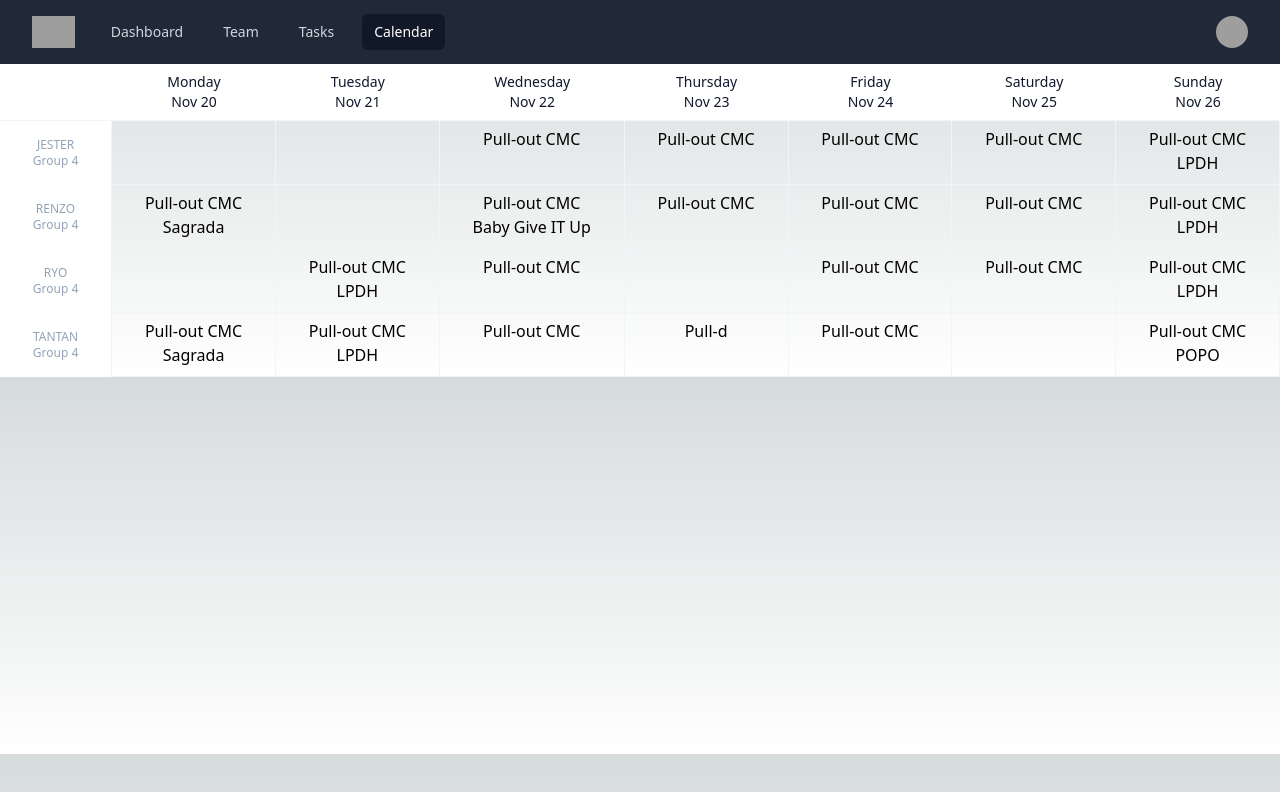
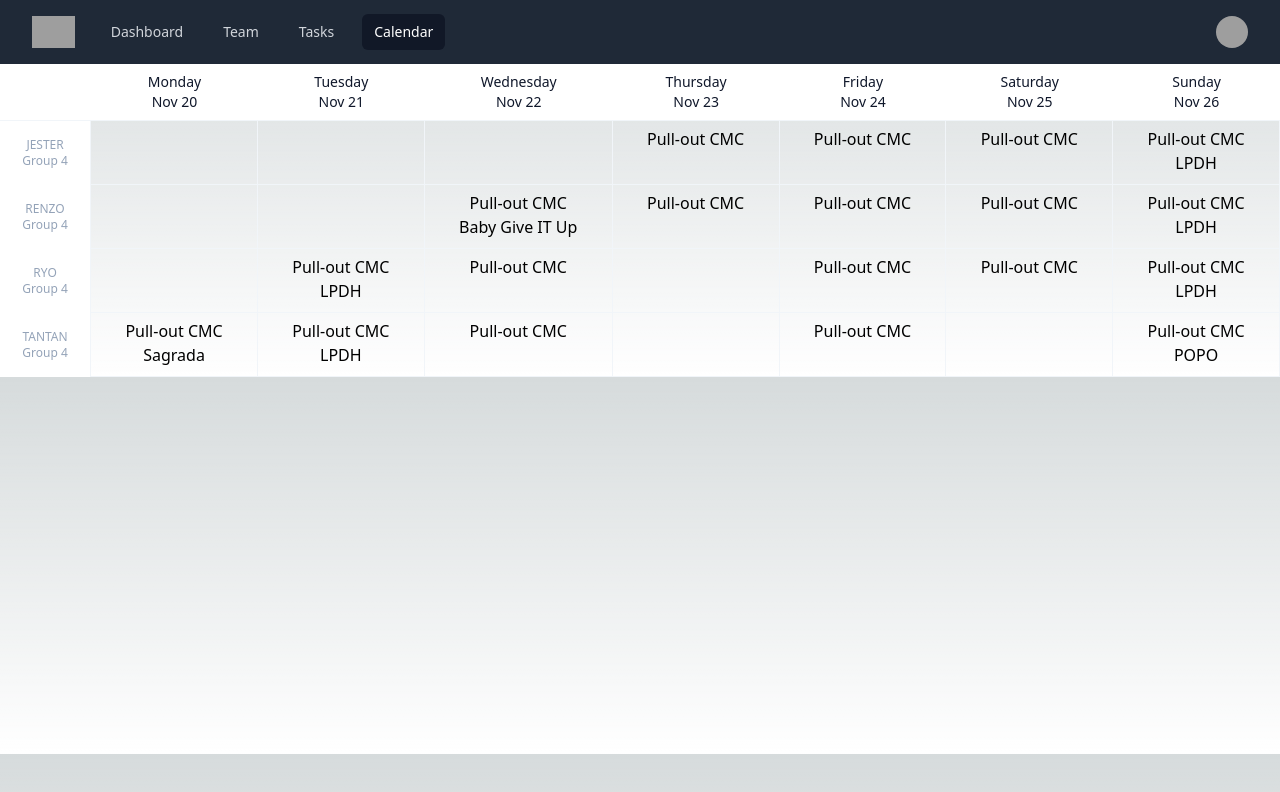
Before and after one commit to Photons3/service-engineers-sched, a Next.js app: page /calendar in a window 1280 px wide. Shown: the top 792 px of the page. Built offline with nearby package versions, Linux system fonts and the light colour scheme; grey boxes are pictures that could not be loaded.

Commit message:
minor bug fixes

```diff
--- a/src/DUMMY_DATA/DUMMY_SERVICE_IT.js
+++ b/src/DUMMY_DATA/DUMMY_SERVICE_IT.js
@@ -9,11 +9,11 @@ export const DUMMY_SERVICE_IT = [
     weekItineraries: [
       {
         date: new DATE_CLASS(2, 12, 2023).dateTime.ts,
-        list: [{ details: "Pull-out CMC" }, { details: "LPDH" }],
+        list: [{ details: "Pull-out CMC sada sda  dasd" }, { details: "LPDH" }],
       },
       {
-        date: new DATE_CLASS(22, 11, 2023).dateTime.ts,
-        list: [{ details: "Pull-out CMC" }],
+        date: new DATE_CLASS(27, 11, 2023).dateTime.ts,
+        list: [{ details: "Pull-out CMC asdadadasdasd ad" }],
       },
       {
         date: new DATE_CLASS(23, 11, 2023).dateTime.ts,
@@ -40,7 +40,7 @@ export const DUMMY_SERVICE_IT = [
     week: 47,
     weekItineraries: [
       {
-        date: new DATE_CLASS(20, 11, 2023).dateTime.ts,
+        date: new DATE_CLASS(28, 11, 2023).dateTime.ts,
         list: [{ details: "Pull-out CMC" }, { details: "Sagrada" }],
       },
       {
@@ -76,7 +76,7 @@ export const DUMMY_SERVICE_IT = [
     week: 47,
     weekItineraries: [
       {
-        date: new DATE_CLASS(27, 11, 2023).dateTime.ts,
+        date: new DATE_CLASS(1, 12, 2023).dateTime.ts,
         list: [{ details: "Pull-out CMC" }, { details: "Sagrada" }],
       },
       {
@@ -120,7 +120,7 @@ export const DUMMY_SERVICE_IT = [
         list: [{ details: "Pull-out CMC" }],
       },
       {
-        date: new DATE_CLASS(23, 11, 2023).dateTime.ts,
+        date: new DATE_CLASS(3, 12, 2023).dateTime.ts,
         list: [{ details: "Pull-d" }],
       },
       {
--- a/src/components/Calendar/CalendarMainRow.jsx
+++ b/src/components/Calendar/CalendarMainRow.jsx
@@ -4,10 +4,7 @@ import { SelectedDatesContext } from "../../store/SelectedDates";
 
 import classNames from "../../helpers/classNames";
 
-export default function CalendarMainRow({ currentIndex }) {
-  const selectedDatesCtx = useContext(SelectedDatesContext);
-  const weekDatesString = selectedDatesCtx.dateTime.weekDatesStringFormatted();
-
+export default function CalendarMainRow({ currentIndex, weekDatesString }) {
   // ADD 2 to Current Index to hit the right columm
   const columnStart = currentIndex + 2;
 
@@ -16,11 +13,11 @@ export default function CalendarMainRow({ currentIndex }) {
       <div
         className={classNames(
           `col-start-[${columnStart}]`,
-          "row-start-[1] sticky top-0 z-10 bg-white dark:bg-gradient-to-b dark:from-slate-600 dark:to-slate-700 border-slate-100 dark:border-black/10 bg-clip-padding text-slate-900 dark:text-slate-200 border-b text-sm font-medium py-2"
+          "row-start-[1] sticky top-0 z-10 bg-white dark:bg-gradient-to-b dark:from-slate-600 dark:to-slate-700 border-slate-100 dark:border-black/10 bg-clip-padding text-slate-900 dark:text-slate-200 border-b text-sm font-medium py-2 px-6"
         )}
       >
-        {weekDatesString[currentIndex].weekday} <br />
-        {`${weekDatesString[currentIndex].month} ${weekDatesString[currentIndex].day}`}
+        {weekDatesString.weekday} <br />
+        {`${weekDatesString.month} ${weekDatesString.day}`}
       </div>
     </>
   );
--- a/src/components/Calendar/CalendarTable.jsx
+++ b/src/components/Calendar/CalendarTable.jsx
@@ -11,6 +11,7 @@ import { DUMMY_SERVICE_IT } from "../../DUMMY_DATA/DUMMY_SERVICE_IT";
 export default function CalendarTable() {
   const selectedDatesCtx = useContext(SelectedDatesContext);
   const selectedDateTime = selectedDatesCtx.dateTime;
+  const selectedDatesTimeString = selectedDateTime.weekDatesStringFormatted();
   const selectedDates = selectedDateTime.getWeekDatesTime();
 
   const servicePersonnelCount = DUMMY_SERVICE_IT.length;
@@ -20,17 +21,18 @@ export default function CalendarTable() {
       <div
         className={classNames(
           `grid-rows-[auto,repeat(${servicePersonnelCount},auto)]`,
-          `lg:grid-cols-[140px,repeat(${selectedDates.length},minmax(220px,auto))] sm:grid-cols-[110px,repeat(${selectedDates.length},minmax(190px,auto))] grid-cols-[90px,repeat(${selectedDates.length},minmax(150px,auto))]`,
-          "overflow-scroll grid max-h-full max-w-[175%] text-center"
+          `lg:grid-cols-[150px,repeat(${selectedDates.length},minmax(220px,auto))] sm:grid-cols-[110px,repeat(${selectedDates.length},minmax(190px,auto))] grid-cols-[90px,repeat(${selectedDates.length},minmax(150px,auto))]`,
+          "overflow-scroll grid max-h-full max-w-[200%] text-center"
         )}
       >
         {/* First Column  */}
         <div className="row-start-[1] col-start-[1] sticky left-0 top-0 z-20 bg-white dark:bg-gradient-to-b dark:from-slate-600 dark:to-slate-700 border-slate-100 dark:border-black/10 bg-clip-padding text-slate-900 dark:text-slate-200 border-b text-sm font-medium py-2"></div>
 
-        {selectedDates.map((item, index) => {
+        {selectedDatesTimeString.map((item, index) => {
           return (
             <CalendarMainRow
               key={`1_${index + 1}`}
+              weekDatesString={item}
               currentIndex={index}
             />
           );
--- a/src/components/Calendar/ServiceItinerary.jsx
+++ b/src/components/Calendar/ServiceItinerary.jsx
@@ -38,7 +38,7 @@ export default function ServiceItinerary({ currentIndex, data }) {
             key={uniqueKey}
             className={classNames(
               `row-start-[${rowStart}] col-start-[${colStart}]`,
-              "border-slate-100 dark:border-slate-200/5 border-b border-r py-1.5"
+              "border-slate-100 dark:border-slate-200/5 border-b border-r py-1.5 px-3"
             )}
           >
             {/* This loops to all fetched data if it finds an item that
--- a/src/helpers/DATE_CLASS.js
+++ b/src/helpers/DATE_CLASS.js
@@ -100,6 +100,5 @@ export function DATE_CLASS_NOW() {
   const dt = DateTime.now();
 
   const dateTimeNow = new DATE_CLASS(dt.day, dt.month, dt.year);
-  console.log(dateTimeNow);
   return dateTimeNow;
 }
```
